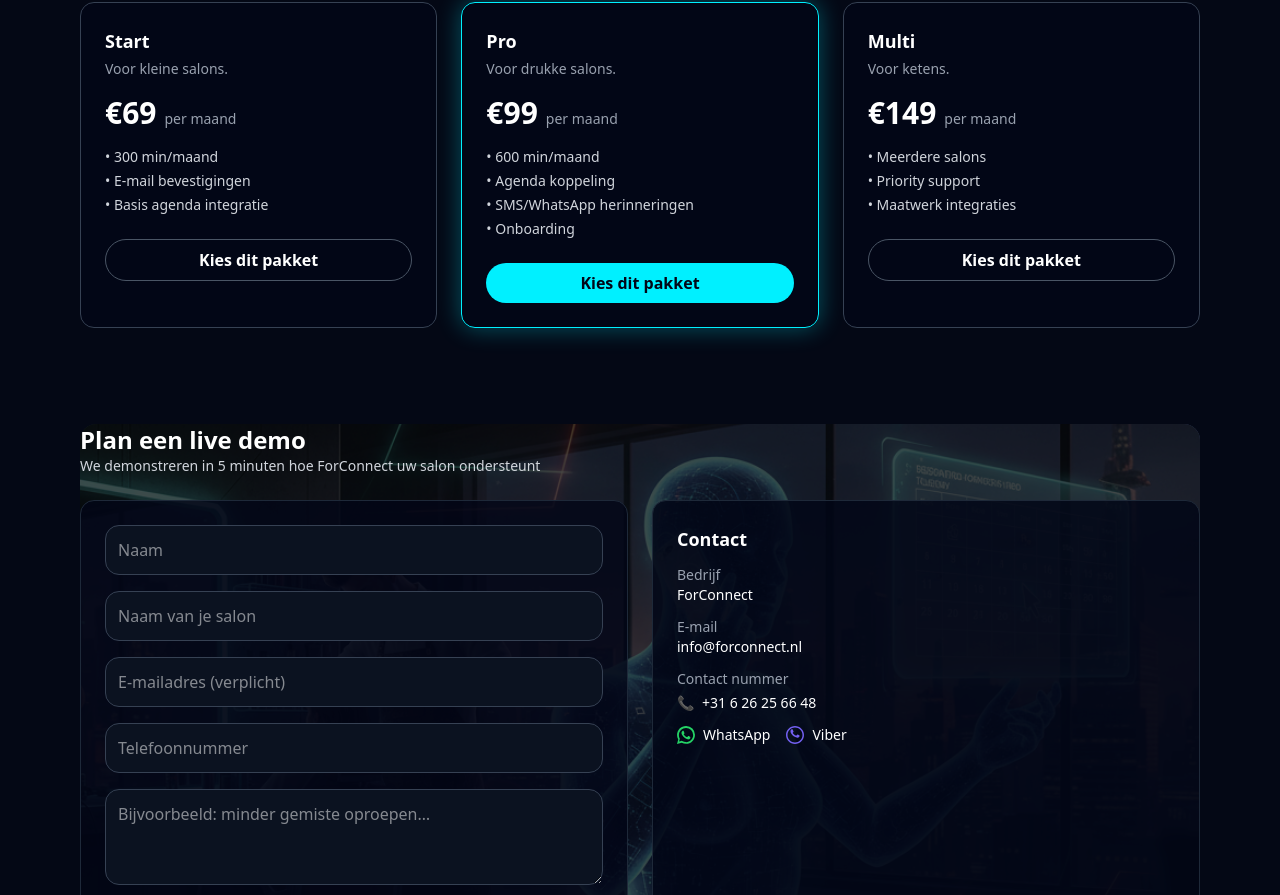
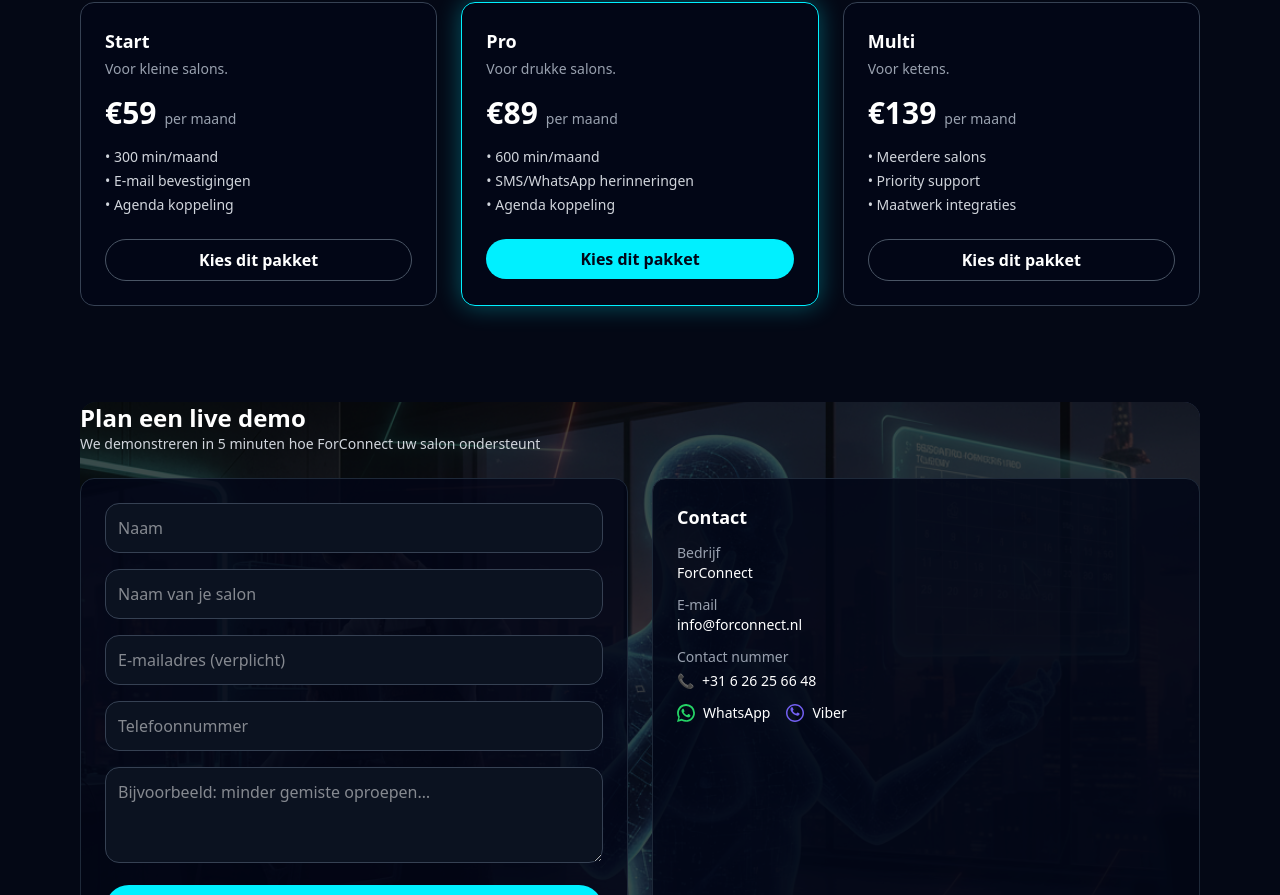
Before and after one commit to ForConnect/forconnect-site, a Next.js app: page / in a window 1280 px wide. Shown: the part 1456-2351 px from the top of the page. Built offline with nearby package versions, Linux system fonts and the light colour scheme.

Commit message:
Update pricing

```diff
--- a/app/page.tsx
+++ b/app/page.tsx
@@ -79,22 +79,22 @@ const content: Record<'nl' | 'en', ContentType> = {
     plans: [
       {
         name: 'Start',
-        price: '€69',
+        price: '€59',
         per: 'per maand',
         description: 'Voor kleine salons.',
-        features: ['300 min/maand', 'E-mail bevestigingen', 'Basis agenda integratie'],
+        features: ['300 min/maand', 'E-mail bevestigingen', 'Agenda koppeling'],
       },
       {
         name: 'Pro',
-        price: '€99',
+        price: '€89',
         per: 'per maand',
         description: 'Voor drukke salons.',
-        features: ['600 min/maand', 'Agenda koppeling', 'SMS/WhatsApp herinneringen', 'Onboarding'],
+        features: ['600 min/maand', 'SMS/WhatsApp herinneringen', 'Agenda koppeling'],
         highlight: true,
       },
       {
         name: 'Multi',
-        price: '€149',
+        price: '€139',
         per: 'per maand',
         description: 'Voor ketens.',
         features: ['Meerdere salons', 'Priority support', 'Maatwerk integraties'],
@@ -147,6 +147,7 @@ const content: Record<'nl' | 'en', ContentType> = {
       { title: 'Nail studios', text: 'Better structure.' },
       { title: 'Dentists', text: 'Professional first impression.' },
     ],
+
     benefitsTitle: 'Why choose ForConnect?',
     benefits: [
       { title: 'No missed calls', text: 'Always reachable.' },
@@ -160,22 +161,22 @@ const content: Record<'nl' | 'en', ContentType> = {
     plans: [
       {
         name: 'Start',
-        price: '€69',
+        price: '€59',
         per: 'per month',
         description: 'For small salons.',
-        features: ['300 min/month', 'Email confirmations', 'Basic calendar integration'],
+        features: ['300 min/month', 'Email confirmations', 'Calendar integration'],
       },
       {
         name: 'Pro',
-        price: '€99',
+        price: '€89',
         per: 'per month',
         description: 'For busy salons.',
-        features: ['600 min/month', 'Calendar integration', 'SMS/WhatsApp reminders', 'Onboarding'],
+        features: ['600 min/month', 'SMS/WhatsApp reminders', 'Calendar integration'],
         highlight: true,
       },
       {
         name: 'Multi',
-        price: '€149',
+        price: '€139',
         per: 'per month',
         description: 'For multi-location brands.',
         features: ['Multiple salons', 'Priority support', 'Custom integrations'],
@@ -207,7 +208,6 @@ const content: Record<'nl' | 'en', ContentType> = {
     footerRights: '© 2025 ForConnect. All rights reserved.',
   },
 };
-
 export default function HomePage() {
   const [lang, setLang] = useState<'nl' | 'en'>('nl');
   const t = content[lang];
@@ -317,9 +317,7 @@ export default function HomePage() {
                 </div>
 
                 <div className="bg-[#111827] p-3 rounded-xl text-sm">
-                  {lang === 'nl'
-                    ? 'Prima, ik kijk met u mee.'
-                    : 'Great, let me check.'}
+                  {lang === 'nl' ? 'Prima, ik kijk met u mee.' : 'Great, let me check.'}
                 </div>
               </div>
 
@@ -331,7 +329,7 @@ export default function HomePage() {
             {/* CTA BUTTONS */}
             <div className="flex flex-col gap-3 mt-4 w-full">
               <a
-                href="tel:+3197010256601"
+                href="tel:+13612641661"
                 className="w-full flex items-center justify-center gap-2 py-3 rounded-full bg-[#00F0FF] text-[#020617] font-semibold shadow-[0_0_15px_#00F0FF55] hover:bg-[#66F6FF] transition"
               >
                 <span>📞</span>
@@ -347,10 +345,7 @@ export default function HomePage() {
 
           <div className="grid md:grid-cols-3 gap-6 mt-6">
             {t.howSteps.map((s, i) => (
-              <div
-                key={i}
-                className="p-4 border border-gray-800 rounded-xl bg-[#020617]/70"
-              >
+              <div key={i} className="p-4 border border-gray-800 rounded-xl bg-[#020617]/70">
                 <h3 className="font-semibold text-white mb-2">{s.title}</h3>
                 {s.text && <p className="text-sm text-gray-400">{s.text}</p>}
               </div>
@@ -437,10 +432,7 @@ export default function HomePage() {
         </section>
 
         {/* Demo */}
-        <section
-          id="demo"
-          className="mt-24 relative overflow-hidden rounded-2xl"
-        >
+        <section id="demo" className="mt-24 relative overflow-hidden rounded-2xl">
           {/* Background image */}
           <div
             className="absolute inset-0 bg-cover bg-center"
@@ -461,33 +453,33 @@ export default function HomePage() {
                   const form = e.currentTarget;
                   const formData = new FormData(form);
 
-                  const email = formData.get("email") as string;
+                  const email = formData.get('email') as string;
                   if (!/^[^\s@]+@[^\s@]+\.[^\s@]+$/.test(email)) {
                     alert(
-                      lang === "nl"
-                        ? "Voer een geldig e-mailadres in."
-                        : "Please enter a valid email address."
+                      lang === 'nl'
+                        ? 'Voer een geldig e-mailadres in.'
+                        : 'Please enter a valid email address.'
                     );
                     return;
                   }
 
-                  const res = await fetch("/api/contact", {
-                    method: "POST",
+                  const res = await fetch('/api/contact', {
+                    method: 'POST',
                     body: formData,
                   });
 
                   if (res.ok) {
                     alert(
-                      lang === "nl"
-                        ? "Uw bericht is succesvol verzonden. Bedankt!"
-                        : "Your message has been sent successfully. Thank you!"
+                      lang === 'nl'
+                        ? 'Uw bericht is succesvol verzonden. Bedankt!'
+                        : 'Your message has been sent successfully. Thank you!'
                     );
                     form.reset();
                   } else {
                     alert(
-                      lang === "nl"
-                        ? "Er is een fout opgetreden. Probeer het opnieuw."
-                        : "An error occurred. Please try again."
+                      lang === 'nl'
+                        ? 'Er is een fout opgetreden. Probeer het opnieuw.'
+                        : 'An error occurred. Please try again.'
                     );
                   }
                 }}
@@ -541,7 +533,7 @@ export default function HomePage() {
                 <h3 className="text-lg font-semibold">Contact</h3>
 
                 <p className="text-sm text-gray-400 mt-3">
-                  {lang === "nl" ? "Bedrijf" : "Company"}
+                  {lang === 'nl' ? 'Bedrijf' : 'Company'}
                 </p>
                 <p className="text-sm">ForConnect</p>
 
@@ -549,7 +541,7 @@ export default function HomePage() {
                 <p className="text-sm">info@forconnect.nl</p>
 
                 <p className="text-sm text-gray-400 mt-3">
-                  {lang === "nl" ? "Contact nummer" : "Contact number"}
+                  {lang === 'nl' ? 'Contact nummer' : 'Contact number'}
                 </p>
 
                 {/* PHONE */}
```
Also changed, not shown: vercel.json (added). Lines whose indentation alone changed are shown as unchanged.
